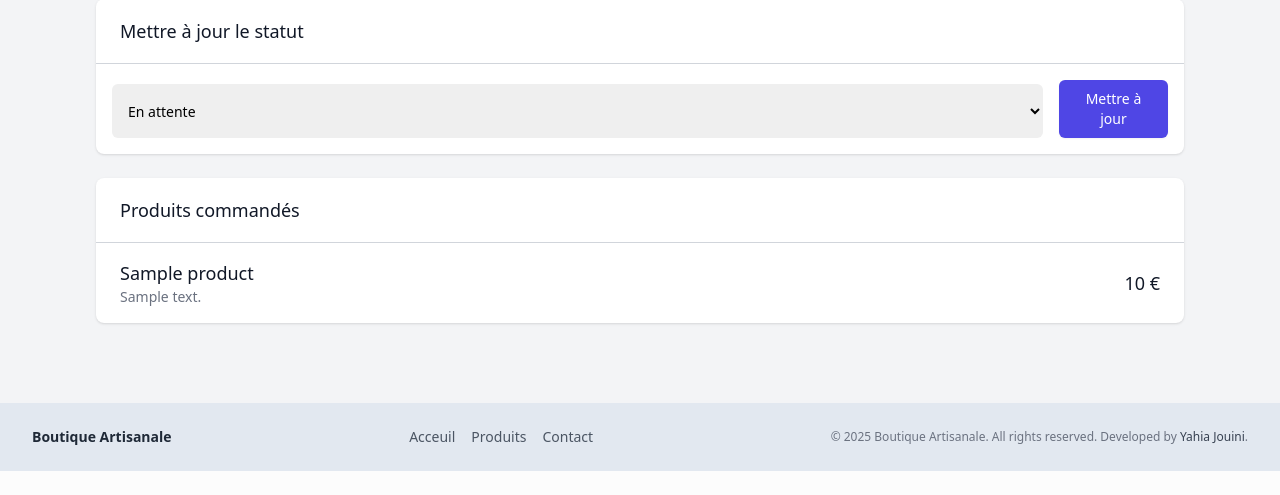
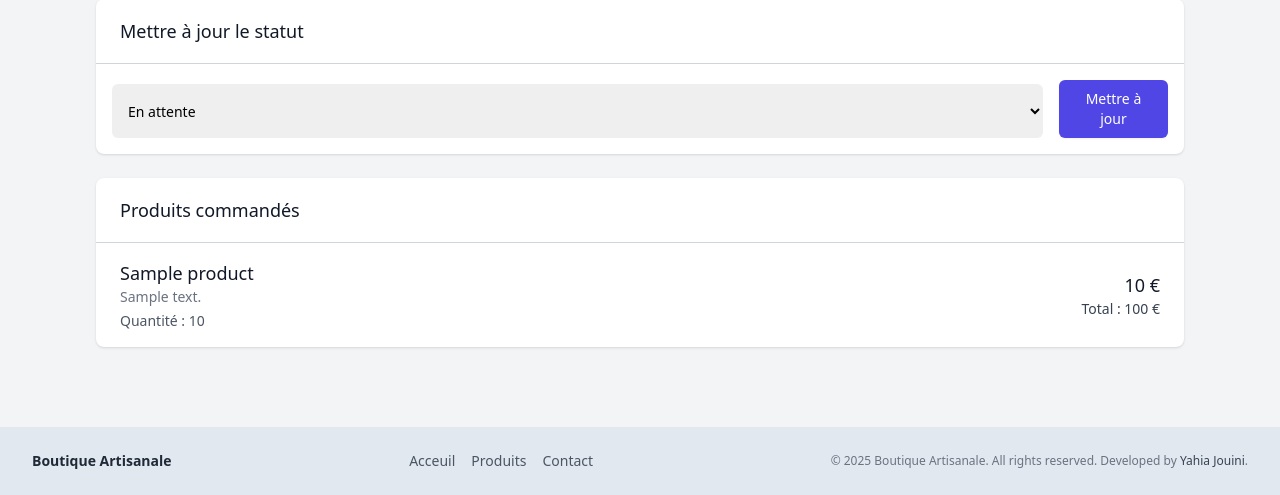
Before and after one commit to YahiaJouini/symfony-ecommerce, a Symfony app: template templates/dashboard/order/show.html.twig in a window 1280 px wide. Shown: the part 430-925 px from the top of the page. Before the commit the page ends 901 px from the top, so only its background shows below. Run offline with Twig, Linux system fonts and the light colour scheme; the template is opened without the code that fills it: most values are stand-ins (such as "Sample title", 1, 10 or a date in 2020); some libraries are stand-ins or nearby versions.

Commit message:
Display product quantity and total price in order details

```diff
--- a/templates/dashboard/order/show.html.twig
+++ b/templates/dashboard/order/show.html.twig
@@ -1,4 +1,3 @@
-{# templates/admin/orders/show.html.twig #}
 {% extends 'base.html.twig' %}
 
 {% block title %}Détails de la Commande #{{ order.id }}{% endblock %}
@@ -82,19 +81,26 @@
             </div>
             <div class="border-t border-gray-300">
                 <ul class="divide-y divide-gray-300">
-                    {% for product in order.products %}
+               {% for item in order.orderItems %}
+    {% set product = item.product %}
     <li class="px-4 py-4 sm:px-6">
         <div class="flex items-center justify-between">
             <div>
                 <h4 class="text-lg font-medium text-gray-900">{{ product.name }}</h4>
-                                    <p class="text-sm text-gray-500">{{ product.description|slice(0, 100) }}{% if product.description|length > 100 %}...{% endif %}</p>
+                <p class="text-sm text-gray-500">
+                    {{ product.description|slice(0, 100) }}{% if product.description|length > 100 %}...{% endif %}
+                </p>
+                <p class="text-sm text-gray-600 mt-1">Quantité : {{ item.quantity }}</p>
             </div>
             <div class="text-right">
-                                    <span class="text-lg font-medium text-gray-900 flex items-center">{{ product.price }} €</span>
+                <p class="text-lg font-medium text-gray-900">{{ product.price }} €</p>
+                <p class="text-sm text-gray-700">Total : {{ product.price * item.quantity }} €</p>
             </div>
         </div>
     </li>
 {% endfor %}
+
+
                 </ul>
             </div>
         </div>
```
Lines whose indentation alone changed are shown as unchanged.
